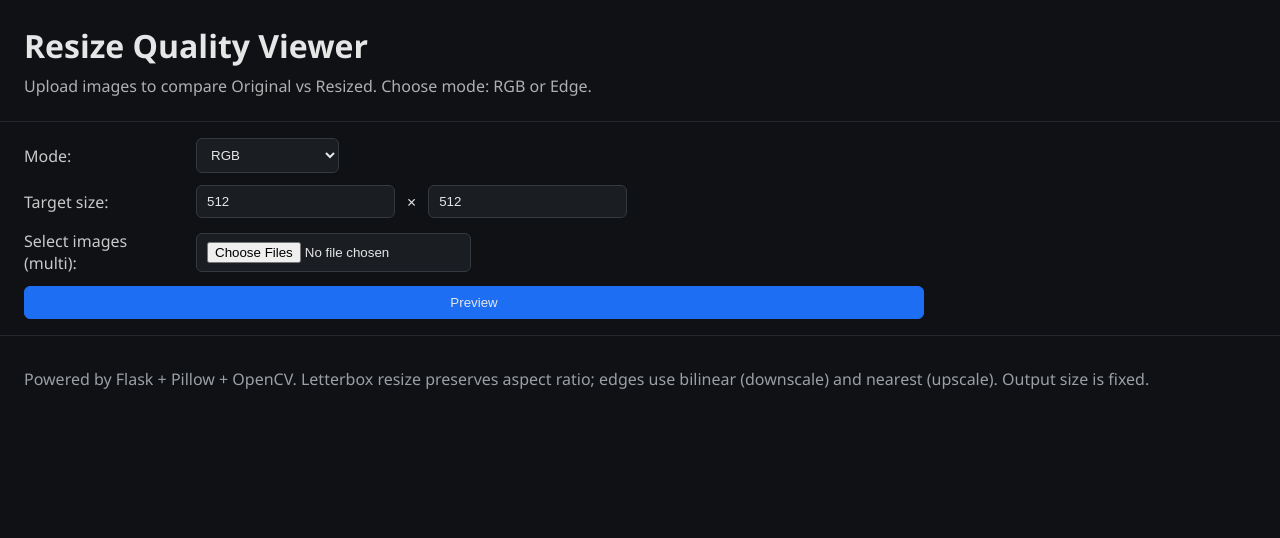
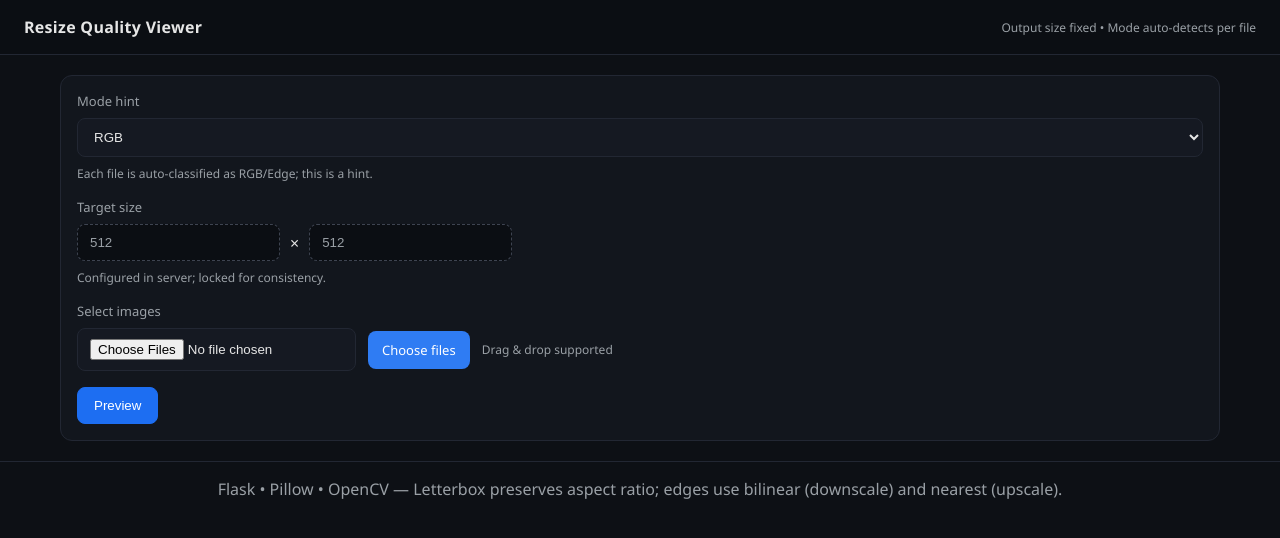
Before and after one commit to imadbenmadi/Edge-Detection, a Flask app: page / in a window 1280 px wide. Shown: the top 538 px of the page. Run offline with Flask 3, Linux system fonts and the light colour scheme.

Commit message:
improving website ui

```diff
--- a/src/websites/resizing_viewer/resize_viewer.py
+++ b/src/websites/resizing_viewer/resize_viewer.py
@@ -5,10 +5,24 @@ import base64
 from flask import Flask, render_template, request
 from PIL import Image
 import numpy as np
+import sys
 
-from Resize_image import resize_image_v2 as resize_image
+# Make project paths importable after structure change
+PROJECT_ROOT = Path(r"e:\Edge Detection")
+SRC_DIR = PROJECT_ROOT / "src"
+if str(SRC_DIR) not in sys.path:
+    sys.path.insert(0, str(SRC_DIR))
 
-app = Flask(__name__)
+try:
+    from Resize_image import resize_image_v2 as resize_image
+except Exception:
+    # Fallback: attempt relative import if running from repository root
+    from src.Resize_image import resize_image_v2 as resize_image
+
+APP_DIR = Path(__file__).parent
+TEMPLATES_DIR = APP_DIR / "templates"
+STATIC_DIR = APP_DIR / "static"
+app = Flask(__name__, template_folder=str(TEMPLATES_DIR), static_folder=str(STATIC_DIR))
 
 TARGET_SIZE = (512, 512)  # Fixed output size
 
--- a/src/websites/resizing_viewer/static/style.css
+++ b/src/websites/resizing_viewer/static/style.css
@@ -1,115 +1,191 @@
 * {
     box-sizing: border-box;
+}
+:root {
+    --bg: #0d1015;
+    --panel: #12161d;
+    --border: #222733;
+    --muted: #9aa0a6;
+    --text: #e6e6e6;
+    --primary: #2f7cf3;
+    --primary-2: #1d6ef2;
+    --accent: #3e4451;
 }
 body {
     font-family: Segoe UI, Roboto, Arial, sans-serif;
     margin: 0;
-    background: #0f1115;
-    color: #e6e6e6;
+    background: var(--bg);
+    color: var(--text);
 }
-header {
-    padding: 24px;
-    border-bottom: 1px solid #23262c;
+.topbar {
+    display: flex;
+    justify-content: space-between;
+    align-items: center;
+    padding: 16px 24px;
+    border-bottom: 1px solid var(--border);
+    background: #0b0e13;
+    position: sticky;
+    top: 0;
+    z-index: 10;
 }
-header h1 {
-    margin: 0 0 8px 0;
+.brand {
+    font-weight: 600;
+    letter-spacing: 0.3px;
 }
-header p {
-    margin: 0;
-    color: #b0b0b0;
+.hint {
+    color: var(--muted);
+    font-size: 12px;
 }
 
-.controls {
-    padding: 16px 24px;
+.container {
+    max-width: 1200px;
+    margin: 0 auto;
+    padding: 20px;
 }
-.controls form {
-    display: grid;
-    grid-template-columns: 1fr;
-    gap: 12px;
-    max-width: 900px;
+.panel {
+    background: var(--panel);
+    border: 1px solid var(--border);
+    border-radius: 12px;
+    padding: 16px;
+    transition: outline-color 0.2s ease;
 }
-.controls .row {
-    display: flex;
-    gap: 12px;
-    align-items: center;
+.panel.drag {
+    outline: 2px dashed var(--primary);
+    outline-offset: 6px;
 }
-.controls label {
-    width: 160px;
-    color: #c9c9c9;
-}
-.controls input,
-.controls select,
-.controls button {
-    padding: 8px 10px;
-    border-radius: 6px;
-    border: 1px solid #343a40;
-    background: #1a1d22;
-    color: #e6e6e6;
-}
-.controls button {
-    background: #1d6ef2;
-    border-color: #1d6ef2;
-    cursor: pointer;
-}
-.controls button:hover {
-    filter: brightness(1.1);
-}
-
-.gallery {
-    padding: 8px 24px 24px;
+.form {
     display: grid;
     grid-template-columns: 1fr;
     gap: 16px;
 }
+.field {
+    display: grid;
+    gap: 8px;
+}
+.field label {
+    font-size: 13px;
+    color: var(--muted);
+}
+.field .note {
+    font-size: 12px;
+    color: var(--muted);
+}
+.field.readonly input {
+    background: #0b0e13;
+    color: var(--muted);
+    border: 1px dashed var(--accent);
+}
+.sizebox {
+    display: flex;
+    gap: 10px;
+    align-items: center;
+}
+
+select,
+input[type="text"],
+input[type="number"],
+input[type="file"] {
+    padding: 10px 12px;
+    border-radius: 8px;
+    border: 1px solid var(--border);
+    background: #151922;
+    color: var(--text);
+}
+.uploader {
+    display: flex;
+    align-items: center;
+    gap: 12px;
+}
+.uploader .button {
+    display: inline-block;
+    background: var(--primary);
+    color: white;
+    padding: 10px 14px;
+    border-radius: 8px;
+    cursor: pointer;
+}
+.uploader-note {
+    font-size: 12px;
+    color: var(--muted);
+}
+.actions {
+    display: flex;
+    justify-content: flex-start;
+}
+.primary {
+    background: var(--primary-2);
+    border: 1px solid var(--primary-2);
+    color: white;
+    padding: 10px 16px;
+    border-radius: 8px;
+    cursor: pointer;
+}
+.primary:hover {
+    filter: brightness(1.1);
+}
+
+.results {
+    display: grid;
+    grid-template-columns: 1fr;
+    gap: 16px;
+    margin-top: 18px;
+}
 .card {
-    background: #13161b;
-    border: 1px solid #23262c;
+    background: var(--panel);
+    border: 1px solid var(--border);
     border-radius: 12px;
-    padding: 12px;
+    overflow: hidden;
 }
-.card .meta {
+.card-header {
     display: flex;
-    flex-direction: column;
-    gap: 4px;
-    margin-bottom: 8px;
+    justify-content: space-between;
+    align-items: center;
+    padding: 12px 16px;
+    border-bottom: 1px solid var(--border);
 }
-.card .sizes {
-    color: #9aa0a6;
+.filename {
+    font-weight: 600;
+}
+.sizes {
+    color: var(--muted);
     font-size: 12px;
 }
-.card .error {
+.error {
     color: #ff6b6b;
-    font-size: 13px;
+    padding: 12px 16px;
 }
 .pair {
     display: grid;
     grid-template-columns: 1fr 1fr;
-    gap: 12px;
+    gap: 0;
 }
 .imgbox {
     position: relative;
-    border: 1px solid #23262c;
-    border-radius: 8px;
-    overflow: hidden;
-    background: #0c0e12;
+    border-right: 1px solid var(--border);
+    background: #0c0f14;
+}
+.imgbox:last-child {
+    border-right: none;
+}
+.imgbox figcaption {
+    position: absolute;
+    top: 10px;
+    left: 10px;
+    background: rgba(47, 124, 243, 0.9);
+    padding: 4px 8px;
+    border-radius: 6px;
+    font-size: 12px;
+    color: white;
 }
 .imgbox img {
     display: block;
     width: 100%;
     height: auto;
 }
-.imgbox .label {
-    position: absolute;
-    top: 8px;
-    left: 8px;
-    background: rgba(29, 110, 242, 0.85);
-    padding: 4px 8px;
-    border-radius: 6px;
-    font-size: 12px;
+
+.footer {
+    padding: 16px 24px;
+    border-top: 1px solid var(--border);
+    color: var(--muted);
+    text-align: center;
 }
-
-footer {
-    padding: 16px 24px;
-    border-top: 1px solid #23262c;
-    color: #9aa0a6;
-}
--- a/src/websites/resizing_viewer/templates/viewer.html
+++ b/src/websites/resizing_viewer/templates/viewer.html
@@ -7,61 +7,88 @@
   <link rel="stylesheet" href="/static/style.css" />
 </head>
 <body>
-  <header>
-    <h1>Resize Quality Viewer</h1>
-    <p>Upload images to compare Original vs Resized. Choose mode: RGB or Edge.</p>
-  </header>
+  <nav class="topbar">
+    <div class="brand">Resize Quality Viewer</div>
+    <div class="hint">Output size fixed • Mode auto-detects per file</div>
+  </nav>
 
-  <section class="controls">
-    <form action="/preview" method="post" enctype="multipart/form-data">
-      <div class="row">
-        <label>Mode:</label>
+  <main class="container">
+    <section class="panel">
+      <form action="/preview" method="post" enctype="multipart/form-data" class="form">
+        <div class="field">
+          <label>Mode hint</label>
           <select name="mode">
             <option value="rgb" {{ 'selected' if mode == 'rgb' else '' }}>RGB</option>
             <option value="edge" {{ 'selected' if mode == 'edge' else '' }}>Edge (grayscale)</option>
           </select>
+          <span class="note">Each file is auto-classified as RGB/Edge; this is a hint.</span>
         </div>
-      <div class="row">
-        <label>Target size:</label>
-        <input type="number" value="{{ target_w if target_w else 512 }}" disabled /> ×
-        <input type="number" value="{{ target_h if target_h else 512 }}" disabled />
+
+        <div class="field readonly">
+          <label>Target size</label>
+          <div class="sizebox">
+            <input type="text" value="{{ target_w if target_w else 512 }}" readonly />
+            <span>×</span>
+            <input type="text" value="{{ target_h if target_h else 512 }}" readonly />
           </div>
-      <div class="row">
-        <label>Select images (multi):</label>
-        <input type="file" name="images" multiple accept="image/*" />
+          <span class="note">Configured in server; locked for consistency.</span>
         </div>
-      <button type="submit">Preview</button>
+
+        <div class="field">
+          <label>Select images</label>
+          <div class="uploader">
+            <input id="file-input" type="file" name="images" multiple accept="image/*" />
+            <label for="file-input" class="button">Choose files</label>
+            <span class="uploader-note">Drag & drop supported</span>
+          </div>
+        </div>
+
+        <div class="actions">
+          <button type="submit" class="primary">Preview</button>
+        </div>
       </form>
     </section>
 
     {% if items %}
-  <section class="gallery">
+    <section class="results">
       {% for item in items %}
-      <div class="card">
-        <div class="meta">
-          <strong>{{ item.filename }}</strong>
-          <span class="sizes">Original: {{ item.orig_size }} → Resized: {{ item.new_size }}</span>
+        <article class="card">
+          <header class="card-header">
+            <div class="filename">{{ item.filename }}</div>
+            <div class="sizes">Original: {{ item.orig_size }} → Resized: {{ item.new_size }}</div>
+          </header>
+
           {% if item.error %}
             <div class="error">Error: {{ item.error }}</div>
+          {% else %}
+          <div class="pair">
+            <figure class="imgbox">
+              <figcaption>Original</figcaption>
+              <img src="{{ item.original_url }}" alt="original" />
+            </figure>
+            <figure class="imgbox">
+              <figcaption>Resized</figcaption>
+              <img src="{{ item.resized_url }}" alt="resized" />
+            </figure>
+          </div>
           {% endif %}
-        </div>
-        <div class="pair">
-          <div class="imgbox">
-            <div class="label">Original</div>
-            <img src="{{ item.original_url }}" alt="original" />
-          </div>
-          <div class="imgbox">
-            <div class="label">Resized</div>
-            <img src="{{ item.resized_url }}" alt="resized" />
-          </div>
-        </div>
-      </div>
+        </article>
       {% endfor %}
     </section>
     {% endif %}
+  </main>
 
-  <footer>
-    <p>Powered by Flask + Pillow + OpenCV. Letterbox resize preserves aspect ratio; edges use bilinear (downscale) and nearest (upscale). Output size is fixed.</p>
+  <footer class="footer">
+    <div>Flask • Pillow • OpenCV — Letterbox preserves aspect ratio; edges use bilinear (downscale) and nearest (upscale).</div>
   </footer>
+
+  <script>
+    // Drag & drop enhancement
+    const input = document.getElementById('file-input');
+    const panel = document.querySelector('.panel');
+    ['dragenter','dragover'].forEach(evt => panel.addEventListener(evt, e => { e.preventDefault(); panel.classList.add('drag'); }));
+    ['dragleave','drop'].forEach(evt => panel.addEventListener(evt, e => { e.preventDefault(); panel.classList.remove('drag'); }));
+    panel.addEventListener('drop', e => { input.files = e.dataTransfer.files; });
+  </script>
 </body>
 </html>
```
Lines whose indentation alone changed are shown as unchanged.
